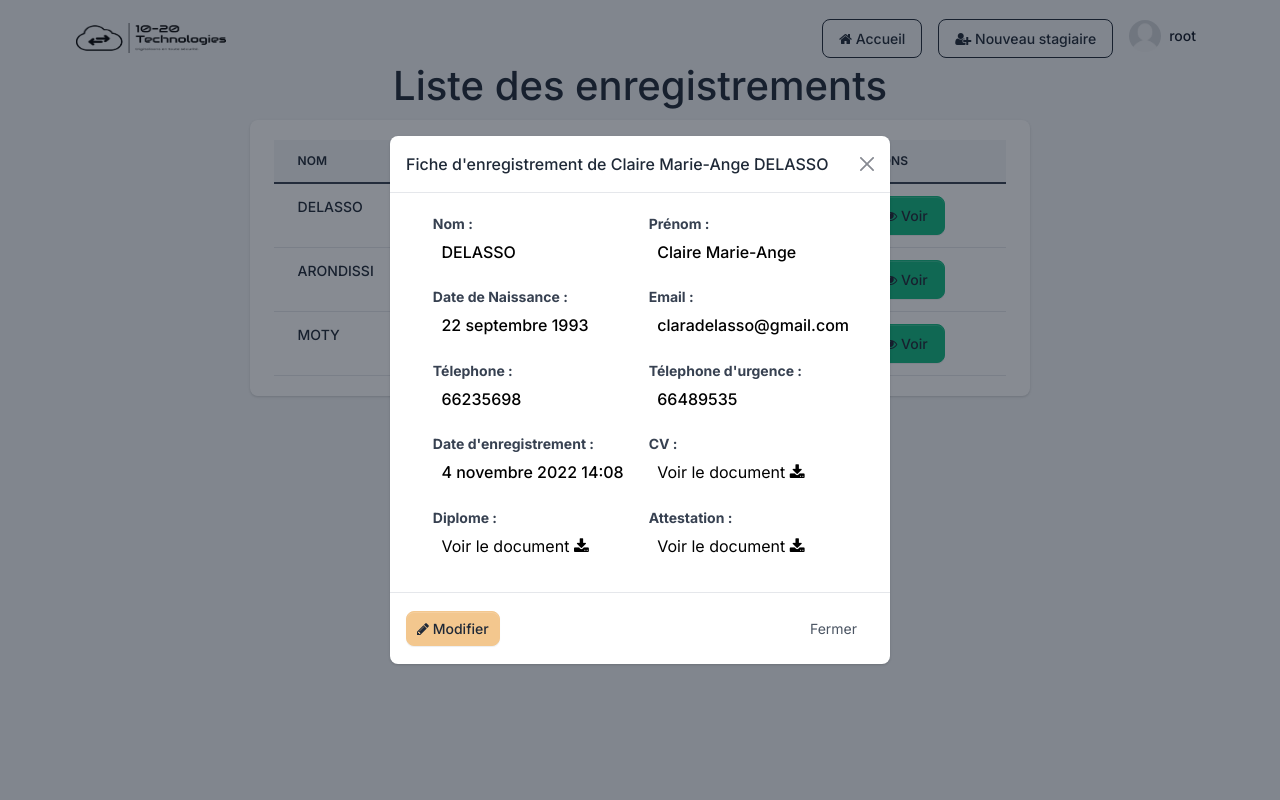
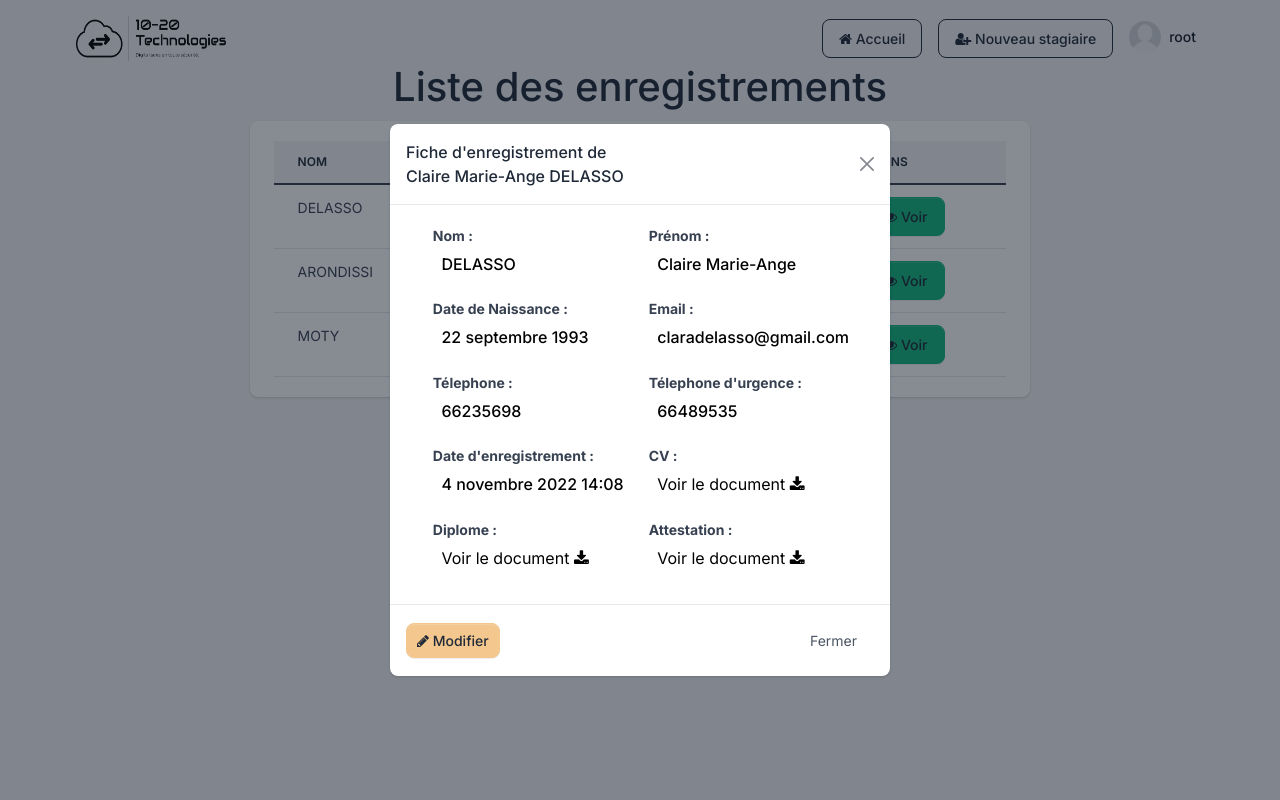
Before and after one commit to Ganewlife/GESTION_PERSONNEL, a Django app: page /home/ in a window 1280 px wide, after a click on "Voir". Run offline with Django 4.2, Linux system fonts and the light colour scheme; a user stored in the database is signed in; data comes from the database, SQL or seed files in the repository; both versions use the stored data as it was after the commit; some libraries are stand-ins or nearby versions.

Commit message:
last version at 11/11/2022

```diff
--- a/stagiaires/stagiaire_app/templates/stagiaire_app/home.html
+++ b/stagiaires/stagiaire_app/templates/stagiaire_app/home.html
@@ -28,7 +28,7 @@
                                 <!-- Item -->
                                 <tr>
                                     <td>
-                                        <a href="{% url 'view_profil' stagiaire.id %}" class="text-primary fw-bold">{{ stagiaire.last_name }}</a>
+                                        {{ stagiaire.last_name }}
                                     </td>
                                     <td>
 										{{ stagiaire.first_name }}
@@ -46,7 +46,7 @@
                                                             <div class="modal-dialog modal-dialog-centered" role="document">
                                                                 <div class="modal-content">
                                                                     <div class="modal-header">
-                                                                        <h2 class="h6 modal-title">Fiche d'enregistrement de {{ stagiaire.first_name }}&nbsp;{{ stagiaire.last_name }}</h2>
+                                                                        <h2 class="h6 modal-title">Fiche d'enregistrement de<br/>{{ stagiaire.first_name }}&nbsp;{{ stagiaire.last_name }}</h2>
                                                                         <button type="button" class="btn-close" data-bs-dismiss="modal" aria-label="Close"></button>
                                                                     </div>
                                                                     <div class="modal-body modal-body-private">
@@ -61,32 +61,32 @@
                                                                                     <td><p><strong>{{ stagiaire.first_name }}</strong></p></td>
                                                                                 </tr>
                                                                                 <tr>
-                                                                                    <th>Date de Naissance :</th>
-                                                                                    <th>Email :</th>
+                                                                                    <th class="border-0">Date de Naissance :</th>
+                                                                                    <th class="border-0">Email :</th>
                                                                                 </tr>
                                                                                 <tr>
                                                                                     <td><p><strong> {{ stagiaire.birthday }}</strong></p></td>
                                                                                     <td><p><strong>{{ stagiaire.email }}</strong></p></td>
                                                                                 </tr>
                                                                                 <tr>
-                                                                                    <th>Télephone :</th>
-                                                                                    <th>Télephone d'urgence :</th>
+                                                                                    <th class="border-0">Télephone :</th>
+                                                                                    <th class="border-0">Télephone d'urgence :</th>
                                                                                 </tr>
                                                                                 <tr>
                                                                                     <td><p><strong>{{ stagiaire.phone }}</strong></p></td>
                                                                                     <td><p><strong>{{ stagiaire.emergency_phone }}</strong></p></td>
                                                                                 </tr>
                                                                                 <tr>
-                                                                                    <th>Date d'enregistrement :</th>
-                                                                                    <th>CV :</th>
+                                                                                    <th class="border-0">Date d'enregistrement :</th>
+                                                                                    <th class="border-0">CV :</th>
                                                                                 </tr>
                                                                                 <tr>
                                                                                     <td><p><strong>{{ stagiaire.created_at }}</strong></p></td>
                                                                                     <td><p><a href="{{ stagiaire.cv.url }}" target="_blank">Voir le document <i class="fa fa-download"></i></a></p></td>
                                                                                 </tr>
                                                                                 <tr>
-                                                                                    <th>Diplome :</th>
-                                                                                    <th>Attestation :</th>
+                                                                                    <th class="border-0">Diplome :</th>
+                                                                                    <th class="border-0">Attestation :</th>
                                                                                 </tr>
                                                                                 <tr>
                                                                                     <td><p><a href="{{ stagiaire.diplome.url }}" target="_blank">Voir le document <i class="fa fa-download"></i></a></p></td>
--- a/stagiaires/templates/base.html
+++ b/stagiaires/templates/base.html
@@ -39,7 +39,7 @@
                 <div class="d-flex align-items-center">
                   <!-- Search form -->
                    <div class="input-group input-group-merge search-bar">
-                    <img class="navbar-brand-dark"  alt="Image placeholder" src=" ../../../static/images/woc.png" width="150" height="30">
+                    <img class="navbar-brand-dark"  alt="Image placeholder" src=" ../../../static/images/woc.png" width="150" height="45">
 
 
           </div>
```
Also changed, not shown: stagiaires/db.sqlite3.
